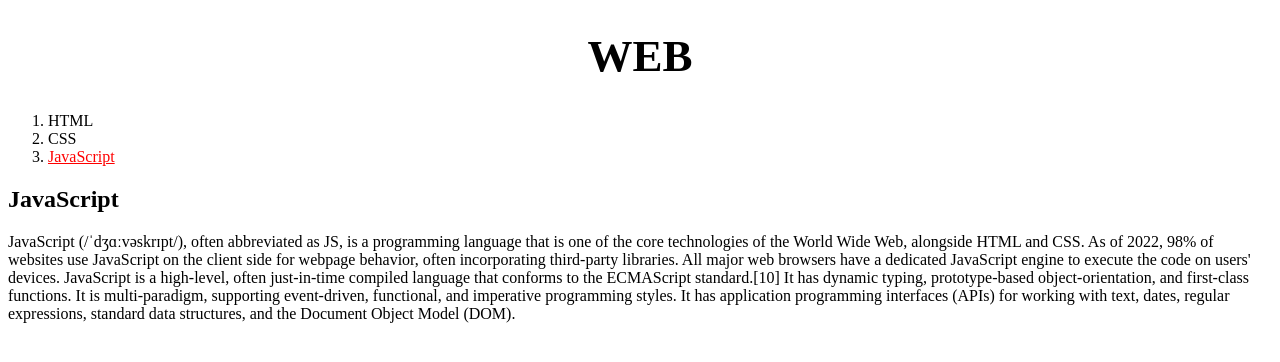
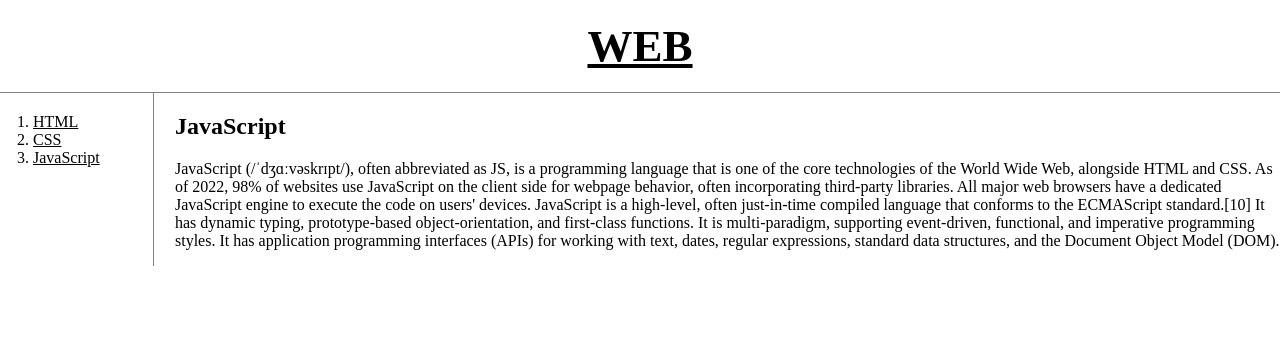
Before and after one commit to jseol0/my-first-web-site, a plain HTML site: page 3.html in a window 1280 px wide. Drawn offline with Linux system fonts and the light colour scheme.

Commit message:
add style.css

```diff
--- a/3.html
+++ b/3.html
@@ -3,28 +3,23 @@
 <head>
 	<meta charset="utf-8">
 	<title>WEB1 - JavaScript</title>
-	<style>
-		a {
-			color:black;
-			text-decoration: none;
-		}
-		h1 {
-			font-size: 45px;
-			text-align: center;
-		}
-	</style>
+	<link rel="stylesheet" href="style.css">
 </head>
 <body>
 	<h1><a href="index.html">WEB</a></h1>
+	<div id="grid">
 		<ol>
 			<li><a href="1.html">HTML</a></li>
 				<li><a href="2.html">CSS</a></li>
-		<li><a href="3.html" style="color:red;text-decoration:underline">JavaScript</a></li>
+				<li><a href="3.html">JavaScript</a></li>
 		</ol>
+		<div id="article">
 			<h2>JavaScript</h2>
 			<p>JavaScript (/ˈdʒɑːvəskrɪpt/), often abbreviated as JS, is a programming language that is one of the core technologies of the World Wide Web, alongside HTML and CSS. As of 2022, 98% of websites use JavaScript on the client side for webpage behavior, often incorporating third-party libraries. All major web browsers have a dedicated JavaScript engine to execute the code on users' devices.
 
 			JavaScript is a high-level, often just-in-time compiled language that conforms to the ECMAScript standard.[10] It has dynamic typing, prototype-based object-orientation, and first-class functions. It is multi-paradigm, supporting event-driven, functional, and imperative programming styles. It has application programming interfaces (APIs) for working with text, dates, regular expressions, standard data structures, and the Document Object Model (DOM).</p>
+		</div>
+	</div>
 </body>
 </html>
 
--- /dev/null
+++ b/style.css
@@ -0,0 +1,42 @@
+@charset "utf-8";
+
+body {
+	margin: 0;
+}
+a {
+	color:black;
+}
+h1 {
+	font-size: 45px;
+	text-align: center;
+	border-bottom: 1px solid gray;
+	margin: 0;
+	padding: 20px;
+}
+ol {
+	border-right: 1px solid gray;
+	width: 100px;
+	margin: 0;
+	padding:20px;
+}
+#grid{
+	display: grid;
+	grid-template-columns: 150px 1fr;
+}
+#grid ol{
+	padding-left: 33px;
+}
+#grid #article{
+	padding-left: 25px;
+}
+@media(max-width:700px){
+	#grid{
+		display: block;
+	}
+	ol {
+		border-right: none;
+	}
+	h1 {
+		border-bottom: none;
+	}
+}
```
Also changed, not shown: 1.html (+6 -11 lines), 2.html (+1 -47 lines), index.html (+5 -10 lines). Lines whose indentation alone changed are shown as unchanged.
